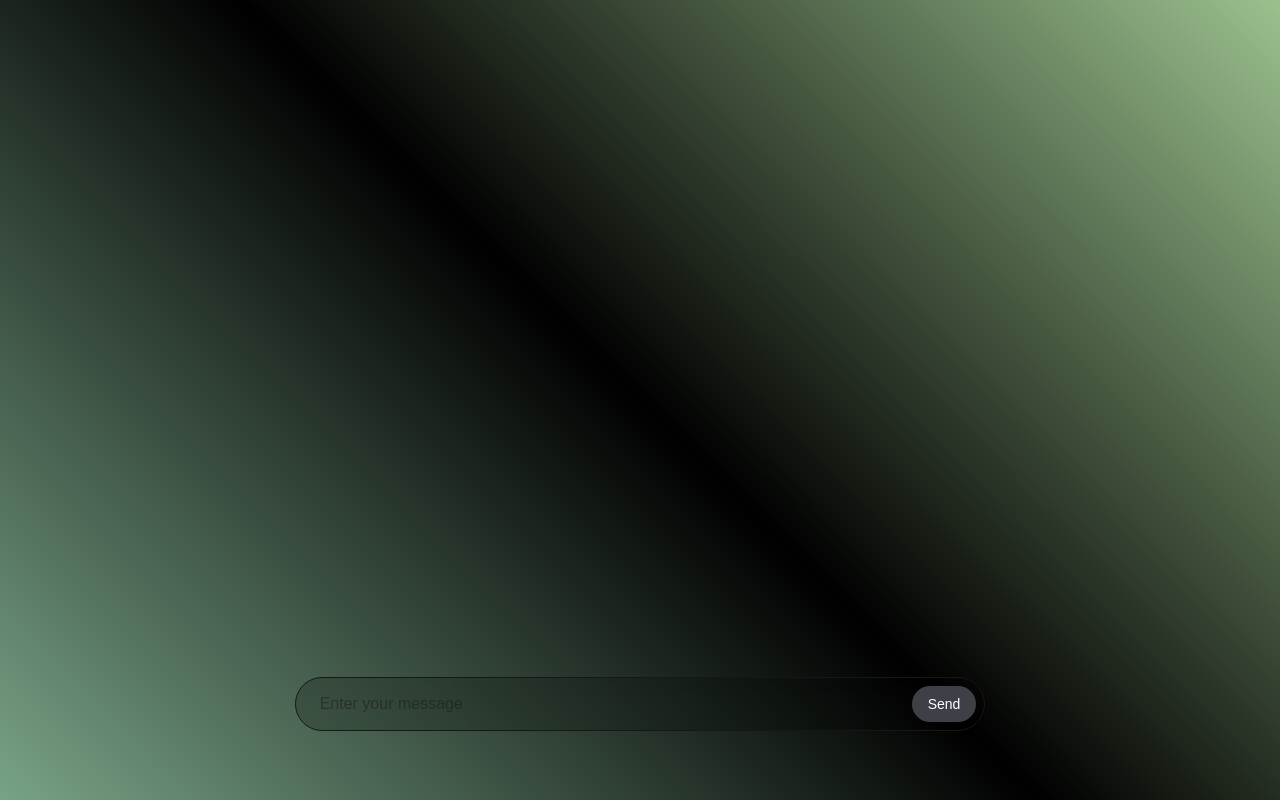
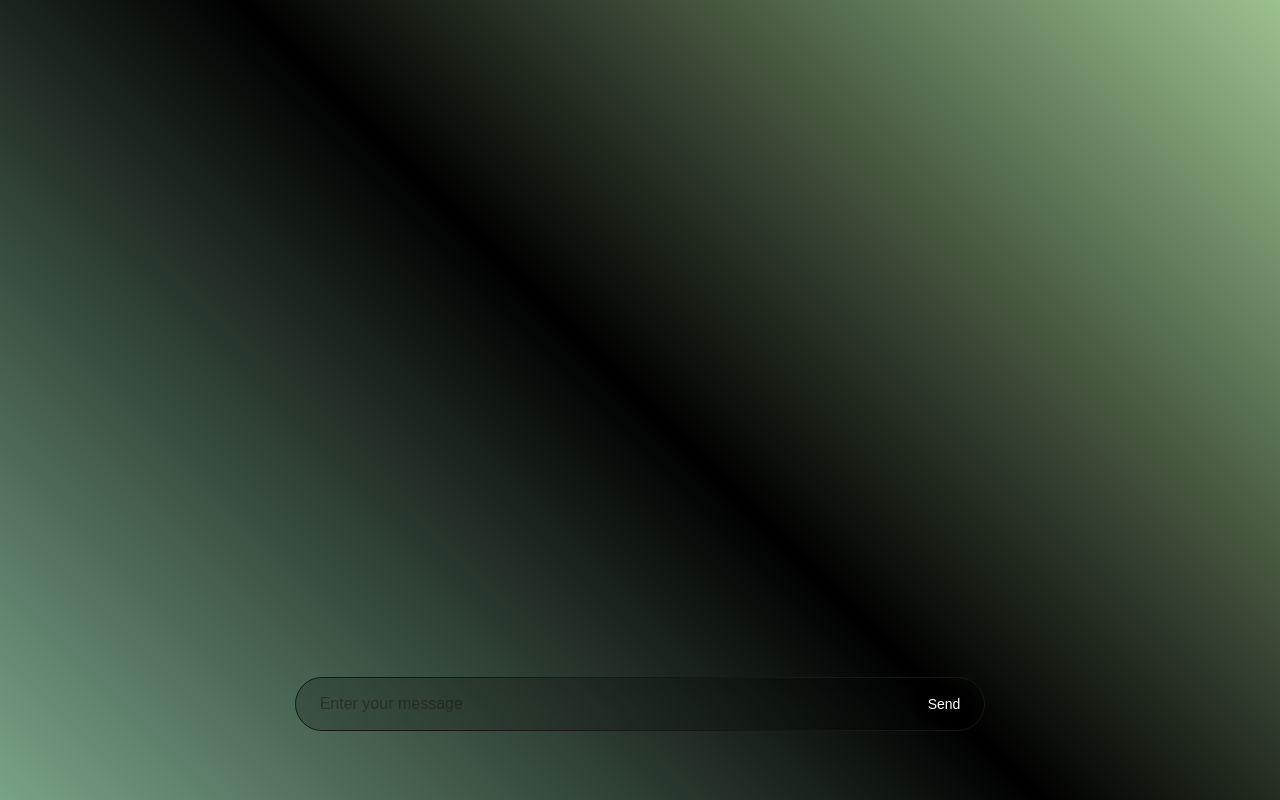
Before and after one commit to MangeshBhalerao/ChatBot, a Next.js app in the folder frontend/: page / in a window 1280 px wide. Built offline with nearby package versions, Linux system fonts and the light colour scheme.

Commit message:
frontend  submit button

```diff
--- a/frontend/src/app/page.js
+++ b/frontend/src/app/page.js
@@ -76,7 +76,7 @@ export default function Home() {
           placeholder="Enter your message"
         />
 
-        <button onClick={sendMessage} className="bg-zinc-700 text-sm text-white px-4 py-2 rounded-full hover:bg-zinc-800 hover:cursor-pointer">
+        <button onClick={sendMessage} className="bg-black/50 text-sm text-white px-4 py-2 rounded-full hover:bg-zinc-800 hover:cursor-pointer">
           Send
         </button>
       </div>
```
